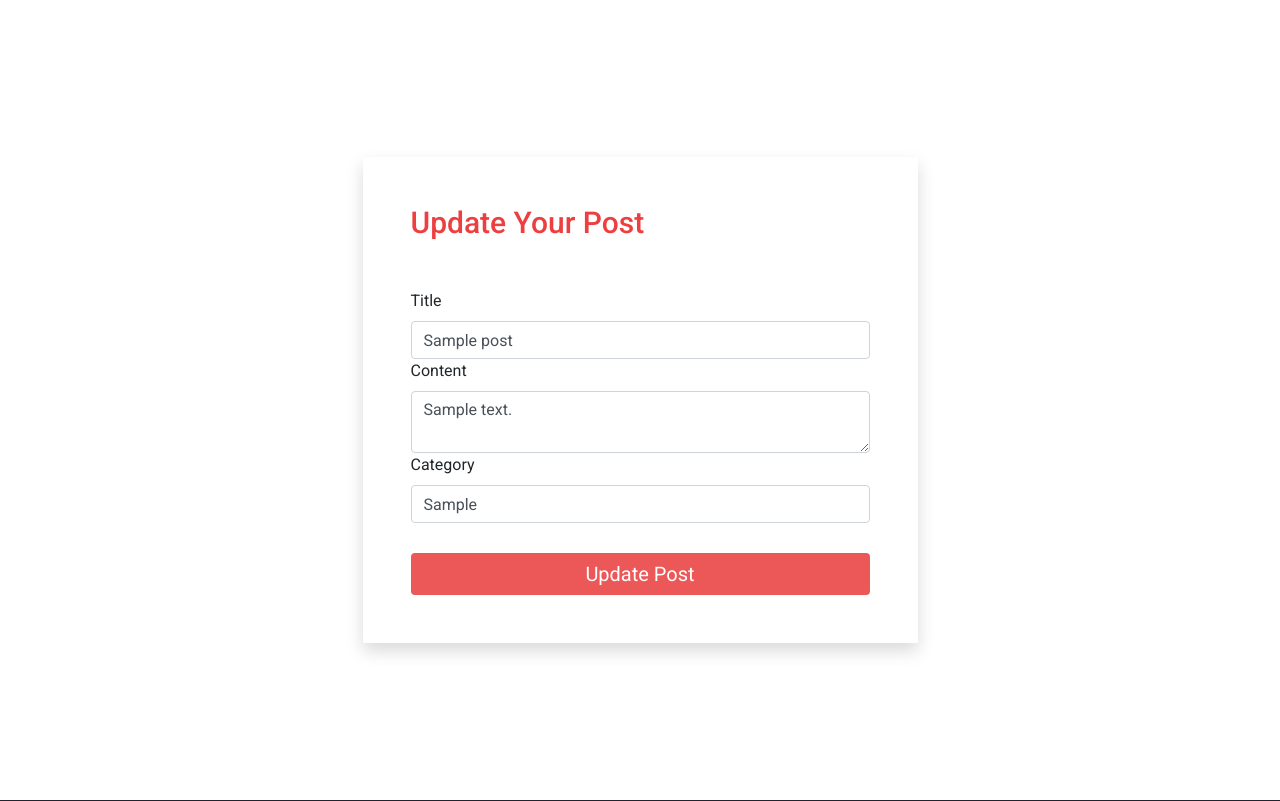
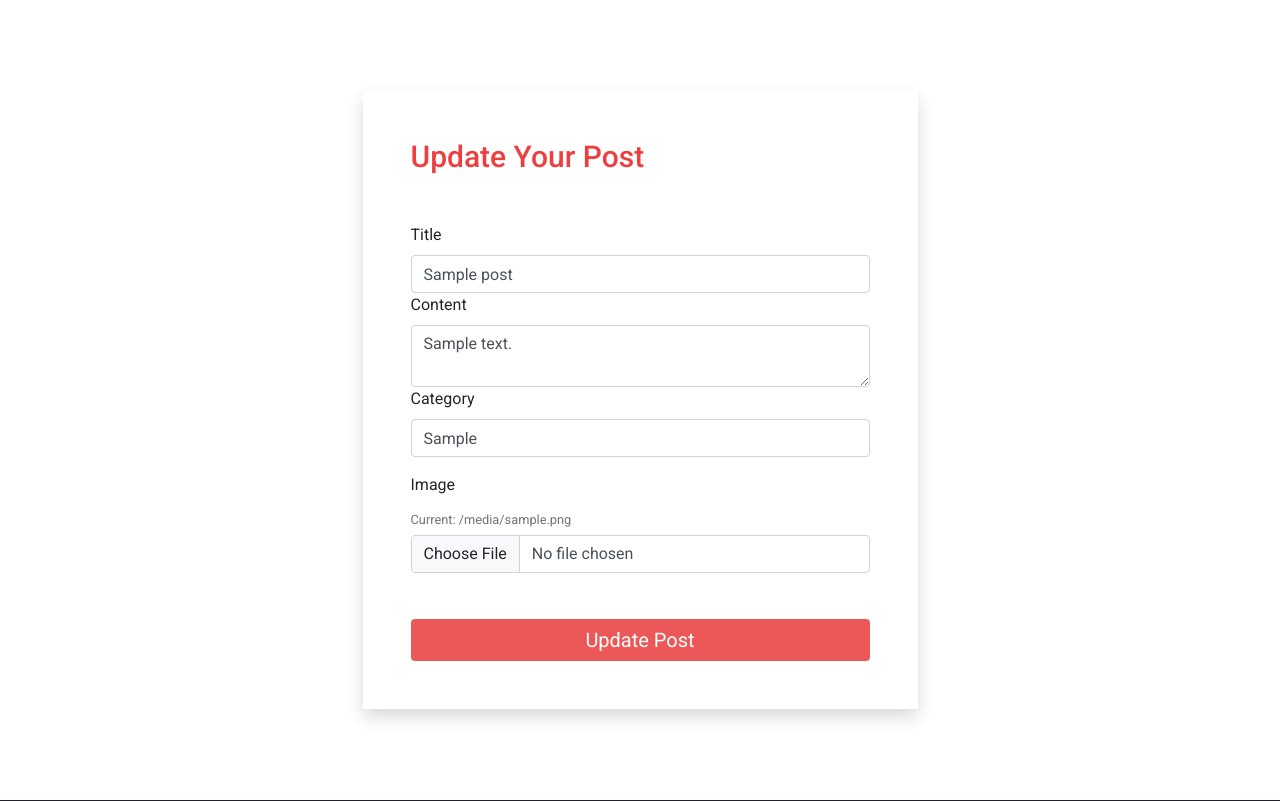
Before and after one commit to kapucuonur/Blog_App_Python, a Django app: page /post/edit/1 in a window 1280 px wide. Shown: the part 100-901 px from the top of the page. Run offline with Django 4.2, Linux system fonts and the light colour scheme; tables that the repository leaves empty hold one stand-in row (values such as "Sample post"); some libraries are stand-ins or nearby versions.

Commit message:
I added an image upload field to the Edit Post page and updated the backend to save the new image

```diff
--- a/myapp/views.py
+++ b/myapp/views.py
@@ -169,6 +169,10 @@ def editpost(request,id):
             post.postname = postname
             post.content = content
             post.category = category
+
+            if 'image' in request.FILES:
+                post.image = request.FILES['image']
+
             post.save()
         except:
             print("Error")
--- a/templates/postedit.html
+++ b/templates/postedit.html
@@ -130,6 +130,14 @@
         <textarea class="form-control" name="content" required>{{post.content}}</textarea>
         <label for="" class="form-label">Category</label>
         <input type="text" class="form-control" name="category" value="{{post.category}}" required>
+
+        <label for="" class="form-label mt-3">Image</label>
+        <div class="mb-3">
+          {% if post.image %}
+          <p class="small text-muted">Current: {{ post.image.url }}</p>
+          {% endif %}
+          <input type="file" class="form-control" name="image">
+        </div>
         <button class="btn">Update Post</button>
         <br>
         {% for message in messages %}
```
